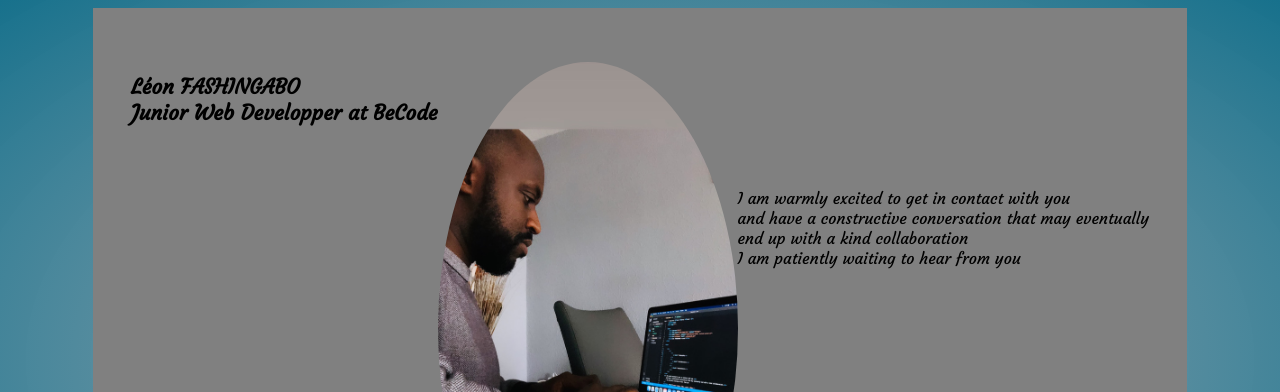
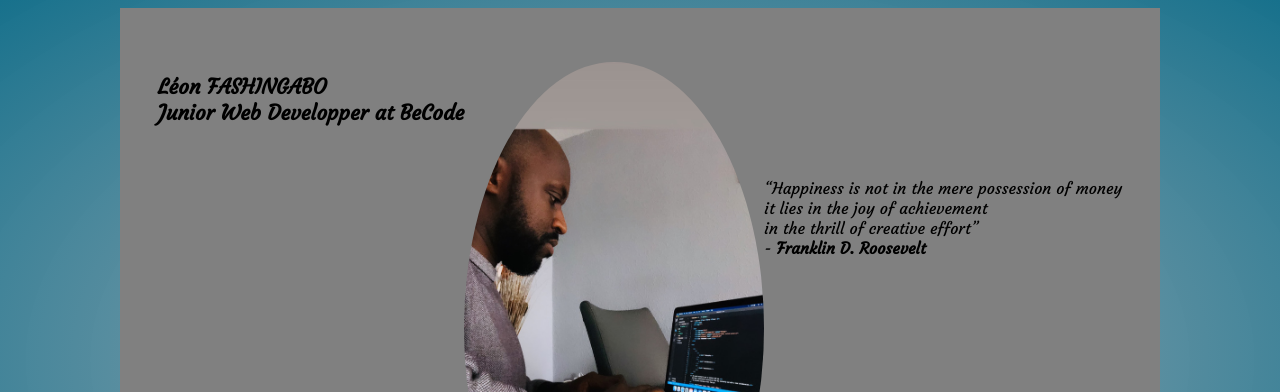
Before and after one commit to FASH-hub/v-card, a plain HTML site: page index.html in a window 1280 px wide. Shown: the top 392 px of the page. Drawn offline with Linux system fonts and the light colour scheme.

Commit message:
final push

```diff
--- a/index.html
+++ b/index.html
@@ -23,9 +23,9 @@
                     <img src="images/webcoder.jpeg" alt="Leon" title="Léon"><br>
                 </p>
                 <p class="texteIntro">
-                    I am warmly excited to get in contact with you <br>
-                    and have a constructive conversation that may eventually <br> end up with a kind collaboration<br>
-                    I am patiently waiting to hear from you
+                    “Happiness is not in the mere possession of money <br> it lies in the joy of achievement <br>
+                    in the thrill of creative effort”<br>
+                    - <strong>Franklin D. Roosevelt</strong>
                 </p>
 
             </section>
```
